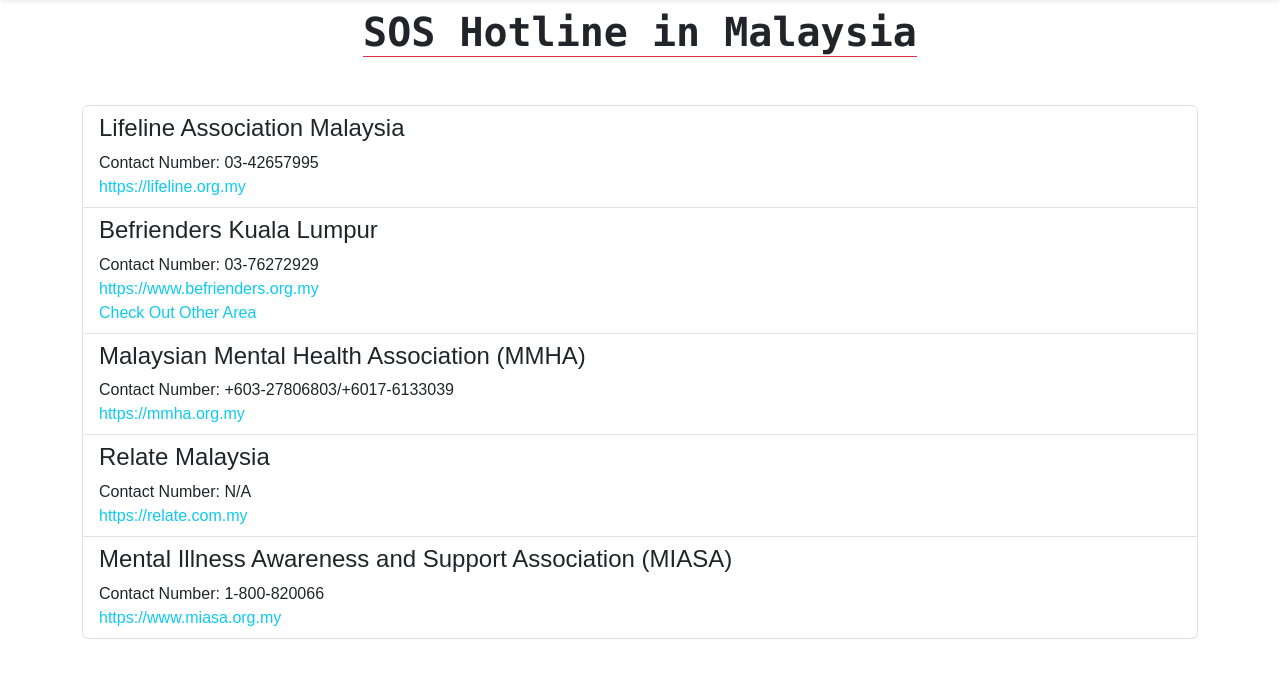
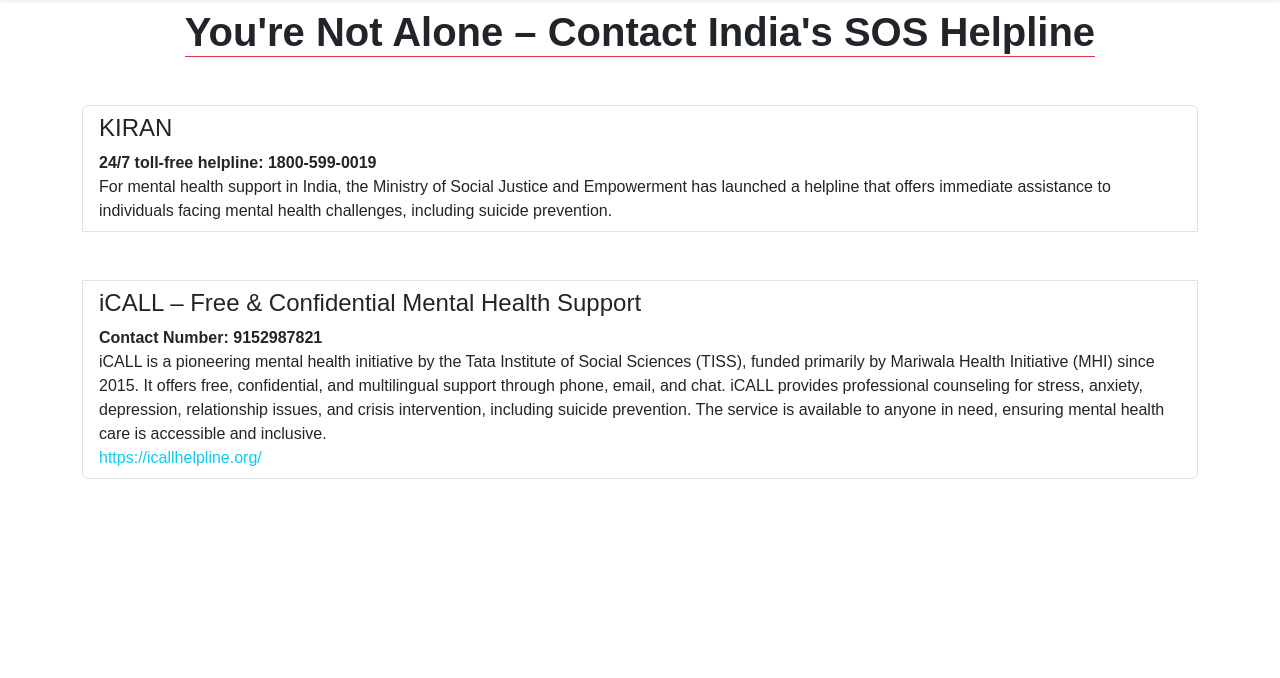
Before and after one commit to shutterscripter/HealHub, a Flask app: page /sos in a window 1280 px wide. Shown: the part 56-734 px from the top of the page. Run offline with Flask 3, Linux system fonts and the light colour scheme; parts of the project's set-up code (start-up, migrations or seed data) failed here and were passed over.

Commit message:
font & SOS updated

```diff
--- a/ChatbotWebsite/templates/about.html
+++ b/ChatbotWebsite/templates/about.html
@@ -2,7 +2,7 @@
 <div class="container-fluid d-grid">
   <h1
     id="about-us-title"
-    class="mx-auto mt-2 mb-5 fw-bold font-monospace border-bottom border-info"
+    class="mx-auto mt-2 mb-5 fw-bold border-bottom border-info"
   >
     About Us
   </h1>
@@ -37,7 +37,7 @@
       <div class="col">
         <h2>Our Team</h2>
         <p>
-          Chatbot was developed by a dedicated student who is passionate about mental health. The developer is committed to play a part in breaking down the stigma surrounding mental health and create a supportive community for individuals to seek help. Thank you for choosing our mental health chatbot as your first step towards a healthier and happier life! We are here to support you every step of the way.<br> Contact the developer <strong>(yeesinthean@outlook.com)</strong> if you have any questions or feedback.
+          Chatbot was developed by a dedicated student who is passionate about mental health. The developer is committed to play a part in breaking down the stigma surrounding mental health and create a supportive community for individuals to seek help. Thank you for choosing our mental health chatbot as your first step towards a healthier and happier life! We are here to support you every step of the way.
         </p>
       </div>
     </div>
--- a/ChatbotWebsite/templates/account.html
+++ b/ChatbotWebsite/templates/account.html
@@ -62,7 +62,7 @@
     {{form.hidden_tag()}}
     <fieldset class="form-group d-grid gap-3">
       <legend
-        class="fs-1 fw-bold font-monospace border-bottom border-info mb-3 mt-2"
+        class="fs-1 fw-bold border-bottom border-info mb-3 mt-2"
       >
         Account Info
       </legend>
--- a/ChatbotWebsite/templates/chat/chat.html
+++ b/ChatbotWebsite/templates/chat/chat.html
@@ -24,7 +24,7 @@
       <button type="button" class="btn btn-lg btn-info" data-bs-toggle="popover" data-bs-title="Help" data-bs-placement="top" data-bs-content="Start the conversation by typing a greeting or ask a question (E.g. What is Mental Health, What is the cause of depression). You can also select a specific topic, test or exercise through the tab above the text input box. Having trouble with the chatting? Avoid typo as this chatbot has built-in autocorrector, thank you!">Need Help?</button>
       <button type="button" class="btn btn-lg btn-info" data-bs-toggle="popover" data-bs-title="Subject List" data-bs-placement="bottom" data-bs-content="I talk about Mental Health, Addiction, Anxiety, Depression, Disorders, Feelings, Loneliness, Medication, Meditation, Mindfulness, Personal growth, Phobia, Self-care, Sleep, Stress, Suicide, Trauma and more.">Subject</button>
       <div class="text-center">
-        Developed by Thean Yee Sin <strong>(yeesinthean@outlook.com)</strong>
+        Developed by <strong>Jayesh Shinde, Gausoddin Pirjade, Vaibhavi Patil, Mahadev</strong>
       </div>
     </div>
   </div>
--- a/ChatbotWebsite/templates/create_journal.html
+++ b/ChatbotWebsite/templates/create_journal.html
@@ -5,7 +5,7 @@
       {{form.hidden_tag()}}
       <fieldset class="form-group d-grid gap-3">
         <legend
-          class="fs-1 fw-bold font-monospace border-bottom border-info mb-3 mt-2"
+          class="fs-1 fw-bold border-bottom border-info mb-3 mt-2"
         >
           {{legend}}
         </legend>
--- a/ChatbotWebsite/templates/errors/403.html
+++ b/ChatbotWebsite/templates/errors/403.html
@@ -2,7 +2,7 @@
 {%block content%}
 <div class="container-fluid d-grid">
     <h1
-      class="mt-2 mb-2 fw-bold font-monospace"
+      class="mt-2 mb-2 fw-bold"
     >
     You don't have permission to do that (Error 403)
     </h1>
--- a/ChatbotWebsite/templates/errors/404.html
+++ b/ChatbotWebsite/templates/errors/404.html
@@ -2,7 +2,7 @@
 {%block content%}
 <div class="container-fluid d-grid">
     <h1
-      class="mt-2 mb-2 fw-bold font-monospace"
+      class="mt-2 mb-2 fw-bold"
     >
     Oops. Page Not Found (Error 404)
     </h1>
--- a/ChatbotWebsite/templates/errors/500.html
+++ b/ChatbotWebsite/templates/errors/500.html
@@ -2,7 +2,7 @@
 {%block content%}
 <div class="container-fluid d-grid">
     <h1
-      class="mt-2 mb-2 fw-bold font-monospace"
+      class="mt-2 mb-2 fw-bold"
     >
     Something went wrong (Error 500)
     </h1>
--- a/ChatbotWebsite/templates/login.html
+++ b/ChatbotWebsite/templates/login.html
@@ -11,7 +11,7 @@
         {{form.hidden_tag()}}
         <fieldset class="form-group d-grid gap-3">
           <legend
-            class="fs-1 fw-bold font-monospace border-bottom border-info mb-3 mt-2"
+            class="fs-1 fw-bold border-bottom border-info mb-3 mt-2"
           >
             Log In
           </legend>
--- a/ChatbotWebsite/templates/register.html
+++ b/ChatbotWebsite/templates/register.html
@@ -6,7 +6,7 @@
         {{form.hidden_tag()}}
         <fieldset class="form-group d-grid gap-3">
           <legend
-            class="fs-1 fw-bold font-monospace border-bottom border-info mb-3 mt-2"
+            class="fs-1 fw-bold border-bottom border-info mb-3 mt-2"
           >
             Register
           </legend>
--- a/ChatbotWebsite/templates/reset_request.html
+++ b/ChatbotWebsite/templates/reset_request.html
@@ -4,7 +4,7 @@
     {{form.hidden_tag()}}
     <fieldset class="form-group d-grid gap-3">
       <legend
-        class="fs-1 fw-bold font-monospace border-bottom border-info mb-3 mt-2"
+        class="fs-1 fw-bold border-bottom border-info mb-3 mt-2"
       >
         Reset Password
       </legend>
--- a/ChatbotWebsite/templates/reset_token.html
+++ b/ChatbotWebsite/templates/reset_token.html
@@ -4,7 +4,7 @@
     {{form.hidden_tag()}}
     <fieldset class="form-group d-grid gap-3">
       <legend
-        class="fs-1 fw-bold font-monospace border-bottom border-info mb-3 mt-2"
+        class="fs-1 fw-bold border-bottom border-info mb-3 mt-2"
       >
         Reset Password
       </legend>
--- a/ChatbotWebsite/templates/sos.html
+++ b/ChatbotWebsite/templates/sos.html
@@ -3,23 +3,25 @@
 <div class="container-fluid d-grid">
     <h1
       id="about-us-title"
-      class="mx-auto mt-2 mb-5 fw-bold font-monospace border-bottom border-danger"
+      class="mx-auto mt-2 mb-5 fw-bold border-bottom border-danger"
     >
-      SOS Hotline in Malaysia
+    You're Not Alone – Contact India's SOS Helpline
     </h1>
     <div class="container-sm mx-auto">
         <ul class="list-group">
-            <li class="list-group-item"><h4>Lifeline Association Malaysia</h4>Contact Number: 03-42657995 <br><a class="link-info text-decoration-none" href="https://lifeline.org.my/7995/?lang=en" target="_blank">https://lifeline.org.my</a></li>
-            <li class="list-group-item"><h4>Befrienders Kuala Lumpur</h4>Contact Number: 03-76272929 <br><a class="link-info text-decoration-none" href="https://www.befrienders.org.my" target="_blank">https://www.befrienders.org.my</a><br><a class="link-info text-decoration-none" href="https://www.befrienders.org.my/centre-in-malaysia" target="_blank">Check Out Other Area</a></li>
-            <li class="list-group-item"><h4>Malaysian Mental Health Association (MMHA)</h4>
-                Contact Number: +603-27806803/+6017-6133039<br>
-                <a class="link-info text-decoration-none" href="https://mmha.org.my" target="_blank">https://mmha.org.my</a></li>
-            <li class="list-group-item"><h4>Relate Malaysia</h4>
-                Contact Number: N/A<br>
-                <a class="link-info text-decoration-none" href="https://relate.com.my" target="_blank">https://relate.com.my</a></li>
-            <li class="list-group-item"><h4>Mental Illness Awareness and Support Association (MIASA)</h4>
-                Contact Number: 1-800-820066<br>
-                <a class="link-info text-decoration-none" href="https://www.miasa.org.my" target="_blank">https://www.miasa.org.my</a></li>
+            <li class="list-group-item">
+                <h4>KIRAN</h4>
+                <b>24/7 toll-free helpline: 1800-599-0019</b><br>
+                For mental health support in India, the Ministry of Social Justice and Empowerment has launched a helpline that offers immediate assistance to individuals facing mental health challenges, including suicide prevention. <br>
+            </li>
+            <br>
+            <br>
+            <li class="list-group-item">
+                <h4>iCALL – Free & Confidential Mental Health Support</h4>
+                <b>Contact Number: 9152987821</b><br>
+                iCALL is a pioneering mental health initiative by the Tata Institute of Social Sciences (TISS), funded primarily by Mariwala Health Initiative (MHI) since 2015. It offers free, confidential, and multilingual support through phone, email, and chat. iCALL provides professional counseling for stress, anxiety, depression, relationship issues, and crisis intervention, including suicide prevention. The service is available to anyone in need, ensuring mental health care is accessible and inclusive. <br>
+                <a class="link-info text-decoration-none" href="https://icallhelpline.org/" target="_blank">https://icallhelpline.org/</a><br>
+            </li>
         </ul>
     </div>
 </div>
```
Also changed, not shown: ChatbotWebsite/templates/home.html (+4 -4 lines), requirements.txt (+24 -24 lines), ChatbotWebsite/static/images/chatbot.png.
